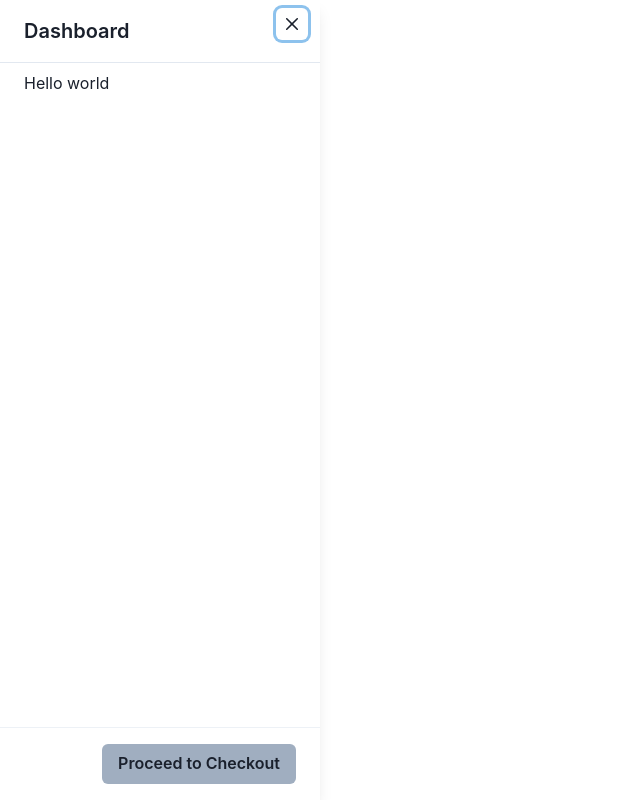
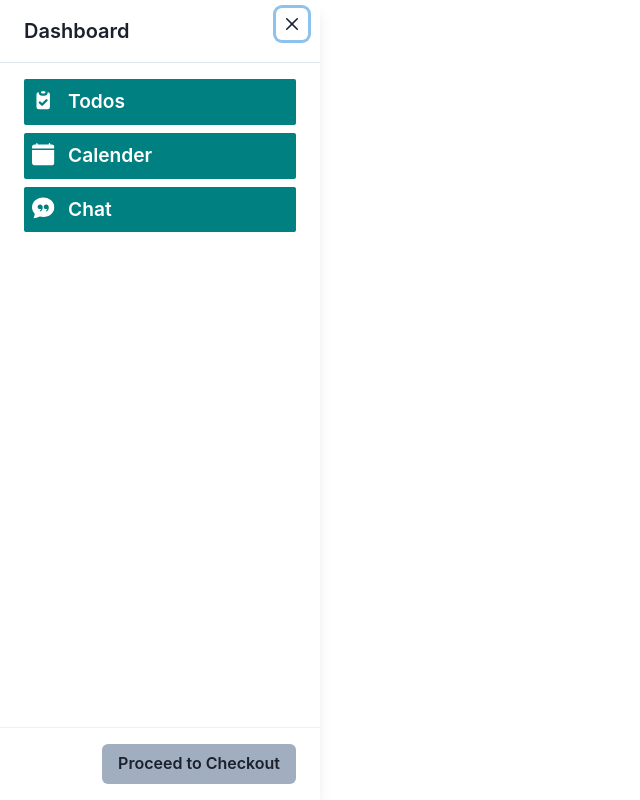
Before and after one commit to numanjvd82/react-dashboard, a React (Create React App) app: page /chat in a window 1280 px wide. Both pictures are taken after a click on the button "Open Sidebar". Shown: the whole page, without its empty margins (0-640 px from the left). Built offline with nearby package versions, Linux system fonts and the light colour scheme; no server answers.

Commit message:
sidebar and sidebar routes array configuration complete

```diff
--- a/src/Routes/Routes.js
+++ b/src/Routes/Routes.js
@@ -1,4 +1,4 @@
-// * importing essential components
+// * importing router components
 import { BrowserRouter as Router, Switch, Route } from 'react-router-dom';
 // * importing pages
 import Login from '../pages/Login';
@@ -7,6 +7,7 @@ import Dashboard from '../pages/Dashboard';
 import Todos from '../pages/Todos';
 // * importing our Custom Private Route
 import PrivateRoute from './PrivateRoutes';
+// * importing components
 import Sidebar from '../components/Sidebar/Sidebar';
 
 const Routes = () => (
--- a/src/components/Drawer/Drawer.jsx
+++ b/src/components/Drawer/Drawer.jsx
@@ -9,6 +9,7 @@ import {
   DrawerFooter,
   DrawerHeader,
 } from '@chakra-ui/react';
+import SidebarBody from '../Sidebar/SidebarBody';
 
 const DrawerComp = ({ isOpen, onOpen, onClose }) => (
   <Drawer
@@ -25,7 +26,7 @@ const DrawerComp = ({ isOpen, onOpen, onClose }) => (
         <DrawerCloseButton />
       </DrawerHeader>
       <DrawerBody>
-        <h1>Hello world</h1>
+        <SidebarBody />
       </DrawerBody>
       <Divider />
       <DrawerFooter>
--- a/src/components/Sidebar/Sidebar.jsx
+++ b/src/components/Sidebar/Sidebar.jsx
@@ -4,11 +4,16 @@ import { IconButton, useDisclosure } from '@chakra-ui/react';
 import { GiHamburgerMenu } from 'react-icons/gi';
 // * importing Sidebar Component
 import DrawerComp from '../Drawer/Drawer';
+// * importing our Current user state from auth Context
+import { useAuth } from '../../context/AuthContext';
 
 const Sidebar = () => {
   // * these vars are being destructured from the useDisclosure hook which is responsible for opening and closing the sidebar: //
   // ? isOpen: tells us the sidebar state, onOpen: () => open the sidebar, onClose: () => close the sidebar //
+  // ! more info on chakra ui documentation
   const { isOpen, onOpen, onClose } = useDisclosure();
+
+  const { currentUser } = useAuth();
 
   return (
     <>
--- a/src/components/Sidebar/SidebarBody.jsx
+++ b/src/components/Sidebar/SidebarBody.jsx
@@ -0,0 +1,46 @@
+// * importing Chakra UI components
+import { List, ListIcon, ListItem, Text } from '@chakra-ui/react';
+
+// * importing our icons,
+
+// * importing react router
+import { Link } from 'react-router-dom';
+
+// * importing sidebar routes
+import { sidebarRoutes } from './SidebarRoutes';
+
+const SidebarBody = () => (
+  <>
+    <List spacing={3}>
+      {sidebarRoutes.map(({ path, icon, name, id }) => (
+        <Link to={path}>
+          <ListItem
+            key={id}
+            _hover={{
+              filter: `brightness(120%)`,
+              transform: 'scaleX(1.05) translateY(-3px)',
+              backfaceVisibility: 'hidden',
+              boxShadow: '-4px 38px 60px -15px rgba(0,0,0,0.37)',
+            }}
+            transition="all 0.3s"
+            borderRadius={2}
+            fontSize="1.2rem"
+            bgColor="teal"
+            px={1}
+            py={2}
+            my={2}
+          >
+            <ListIcon mx={1} w={7} h={7} color="white">
+              {icon}
+            </ListIcon>
+            <Text mx={1} as="span" fontWeight="semibold" color="white">
+              {name}
+            </Text>
+          </ListItem>
+        </Link>
+      ))}
+    </List>
+  </>
+);
+
+export default SidebarBody;
--- a/src/components/Sidebar/SidebarRoutes.js
+++ b/src/components/Sidebar/SidebarRoutes.js
@@ -1,20 +1,28 @@
-const navigationRoutes = [
+// * these are the sidebar navigation routes. You can add your own custom routes here.
+// ? I am using react-icons in the app
+// ? remember to import the icons which you are using in the sidebarRoutes.jsx
+import { BsChatQuoteFill, BsCalendarFill } from 'react-icons/bs';
+import { HiClipboardCheck } from 'react-icons/hi';
+
+const sidebarRoutes = [
   {
-    path: '/',
-    name: 'Dashboard',
+    id: 1,
+    path: '/todos',
+    name: 'Todos',
+    icon: <HiClipboardCheck />,
   },
   {
-    path: '/todos',
-    name: 'Todos',
+    id: 2,
+    path: '/calendar',
+    name: 'Calender',
+    icon: <BsCalendarFill />,
   },
   {
-    path: '/calendar',
-    name: 'Calender',
-  },
-  {
+    id: 3,
     path: '/chat',
     name: 'Chat',
+    icon: <BsChatQuoteFill />,
   },
 ];
 
-export { navigationRoutes };
+export { sidebarRoutes };
```
